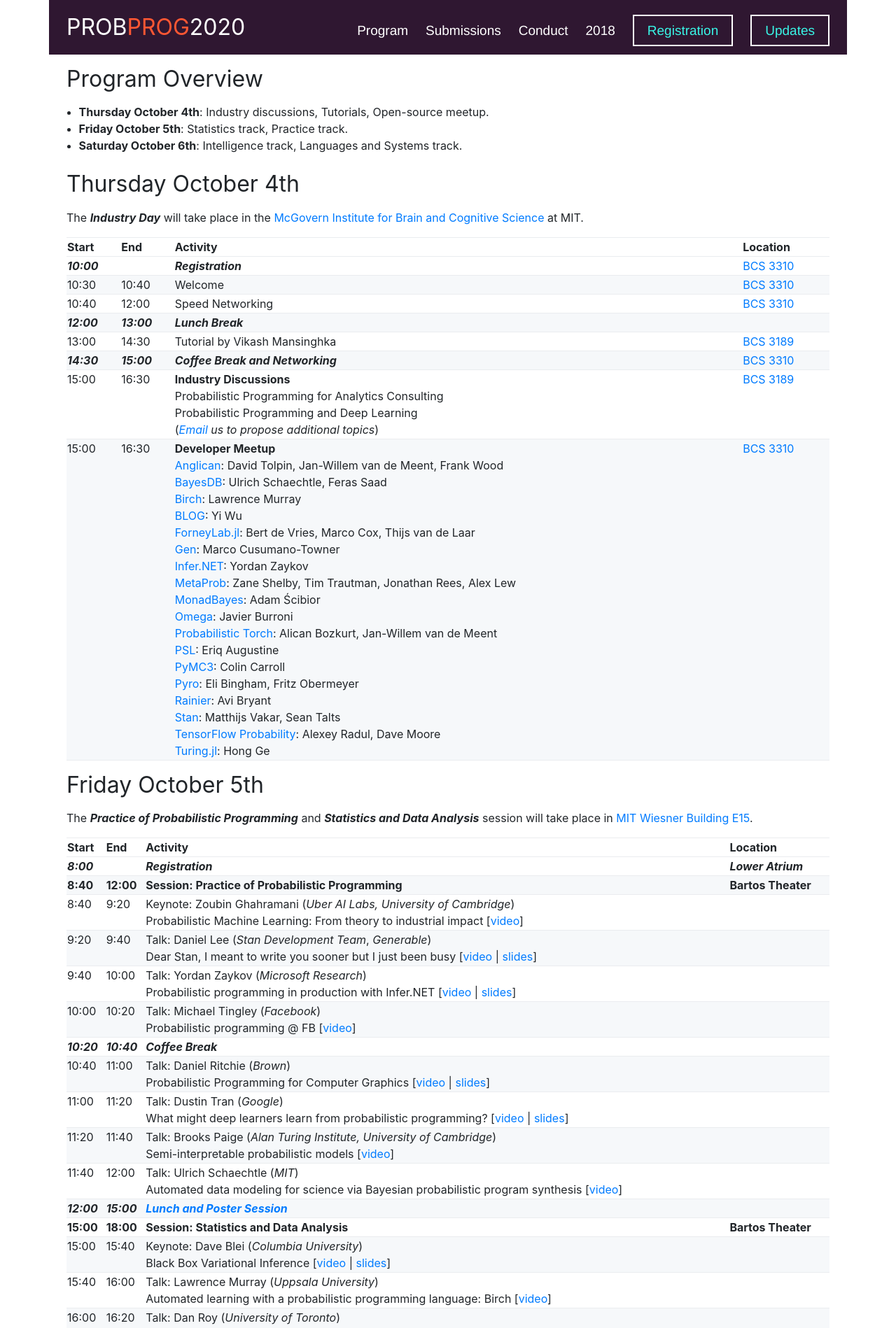
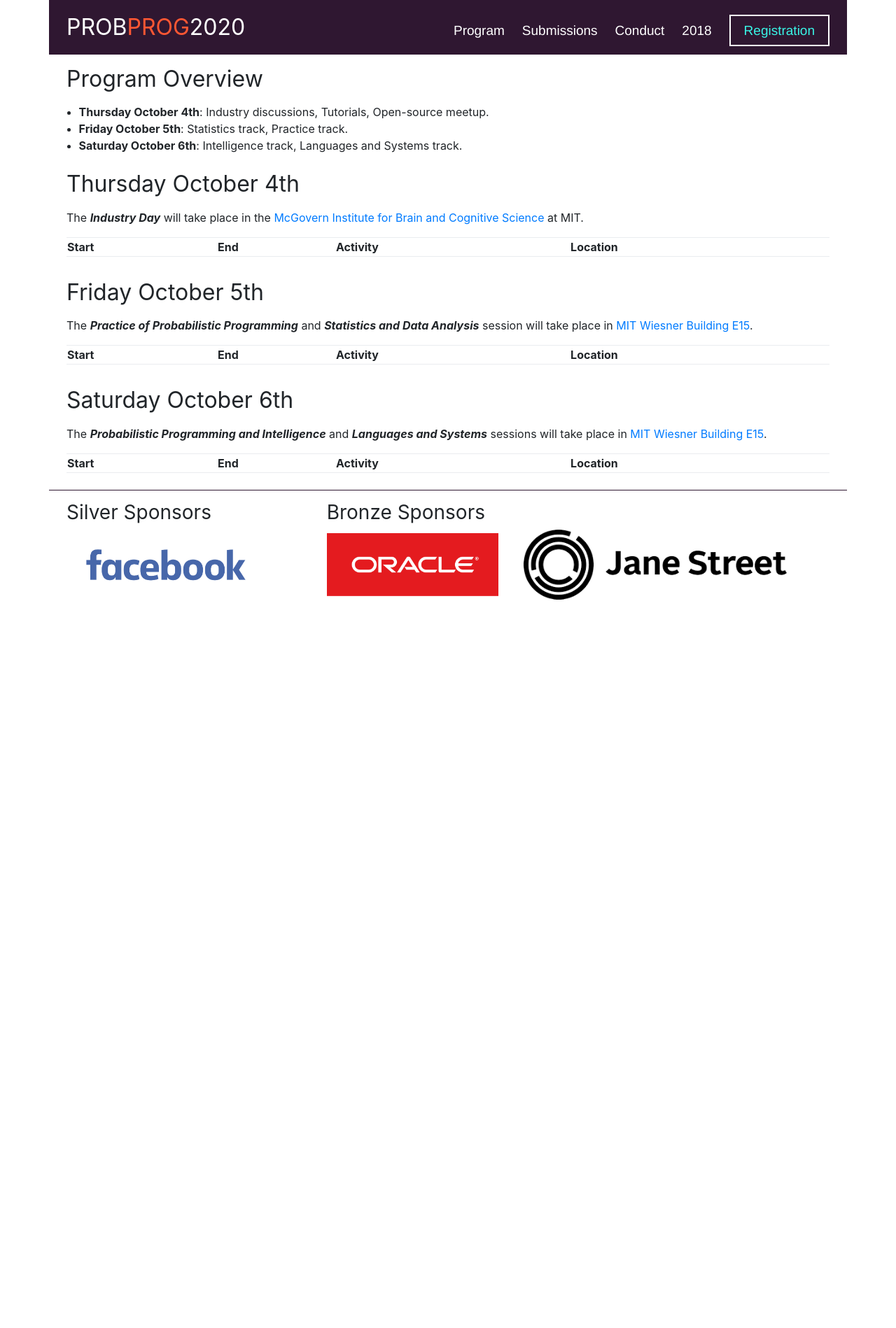
Before and after one commit to probprog-conference/probprog-conference.github.io, a Jekyll site: the page built from schedule/index.md, in a window 1280 px wide. Shown: the top 1898 px of the page at 70% size. Built offline with Jekyll 4.4.1, drawn with Linux system fonts in a browser that asks for light colours; after the commit the page ends 900 px from its top, so only the background shows below that; some of the changed text lies outside the part shown.

Commit message:
updates to style and header

```diff
--- a/_data/schedule-oct4.csv
+++ /dev/null
@@ -1,30 +0,0 @@
-Start Time,End Time,Activity,Location
-***10:00***,,***Registration***,[BCS 3310](https://whereis.mit.edu/?go=46)
-10:30,10:40,Welcome ,[BCS 3310](https://whereis.mit.edu/?go=46)
-10:40,12:00,Speed Networking,[BCS 3310](https://whereis.mit.edu/?go=46)
-***12:00***,***13:00***,***Lunch Break***,
-13:00,14:30,Tutorial by Vikash Mansinghka,[BCS 3189](https://whereis.mit.edu/?go=46)
-***14:30***,***15:00***,***Coffee Break and Networking***,[BCS 3310](https://whereis.mit.edu/?go=46)
-15:00,16:30,"**Industry Discussions**
- Probabilistic Programming for Analytics Consulting
- Probabilistic Programming and Deep Learning
- (*[Email](mailto:probprog-chairs@googlegroups.com) us to propose additional topics*)",[BCS 3189](https://whereis.mit.edu/?go=46)
-15:00,16:30,"**Developer Meetup**
-[Anglican](http://anglican.ml/): David Tolpin, Jan-Willem van de Meent, Frank Wood
-[BayesDB](http://probcomp.csail.mit.edu/bayesdb/): Ulrich Schaechtle, Feras Saad
-[Birch](birch-lang.org): Lawrence Murray
-[BLOG](http://bayesianlogic.github.io/): Yi Wu
-[ForneyLab.jl](forneylab.org): Bert de Vries, Marco Cox, Thijs van de Laar
-[Gen](https://github.com/probcomp/Gen): Marco Cusumano-Towner
-[Infer.NET](http://infernet.azurewebsites.net/): Yordan Zaykov
-[MetaProb](): Zane Shelby, Tim Trautman, Jonathan Rees, Alex Lew
-[MonadBayes](https://github.com/adscib/monad-bayes): Adam Ścibior
-[Omega](https://github.com/zenna/Omega.jl): Javier Burroni
-[Probabilistic Torch](https://github.com/probtorch/probtorch): Alican Bozkurt, Jan-Willem van de Meent
-[PSL](https://psl.linqs.org): Eriq Augustine
-[PyMC3](https://docs.pymc.io/ ): Colin Carroll
-[Pyro](http://pyro.ai): Eli Bingham, Fritz Obermeyer
-[Rainier](https://github.com/stripe/rainier): Avi Bryant
-[Stan](http://mc-stan.org): Matthijs Vakar, Sean Talts
-[TensorFlow Probability](https://www.tensorflow.org/probability/): Alexey Radul, Dave Moore
-[Turing.jl](turing.ml): Hong Ge   ",[BCS 3310](https://whereis.mit.edu/?go=46)
--- a/_data/schedule-oct5.csv
+++ /dev/null
@@ -1,22 +0,0 @@
-Start Time,End Time,Activity,Location,Talk Title,Video,Release,Slides,Movie
-***8:00***,,***Registration***,***Lower Atrium***,,,,,
-**8:40**,**12:00**,**Session: Practice of Probabilistic Programming**,**Bartos Theater**,,,,,
-8:40,9:20,"Keynote: Zoubin Ghahramani (*Uber AI Labs, University of Cambridge*)",,Probabilistic Machine Learning: From theory to industrial impact,https://youtu.be/crvNIGyqGSU,Yes,,
-9:20,9:40,"Talk: Daniel Lee (*Stan Development Team*, *Generable*)",,"Dear Stan, I meant to write you sooner but I just been busy ",https://youtu.be/3Q_E7RztJL8,Yes,Daniel-Lee.pdf,
-9:40,10:00,Talk: Yordan Zaykov (*Microsoft Research*),,Probabilistic programming in production with Infer.NET,https://youtu.be/g_LSbqLBdM0,Yes,Yordan-Zaykov.pdf,
-10:00,10:20,Talk: Michael Tingley (*Facebook*),,Probabilistic programming @ FB,https://youtu.be/gn6M8MX8jpI,Yes,,
-***10:20***,***10:40***,***Coffee Break***,,,,,,
-10:40,11:00,Talk: Daniel Ritchie (*Brown*),,Probabilistic Programming for Computer Graphics,https://youtu.be/QprVu_pLT4w,Yes,Daniel-Ritchie.pdf,05-Daniel-Ritchie.mp4
-11:00,11:20,Talk: Dustin Tran (*Google*),,What might deep learners learn from probabilistic programming?,https://youtu.be/30FDdK2734I,Yes,Dustin-Tran.pdf,
-11:20,11:40,"Talk: Brooks Paige (*Alan Turing Institute, University of Cambridge*)",,Semi-interpretable probabilistic models,https://youtu.be/X7ED8Fi1948,Yes,,
-11:40,12:00,Talk: Ulrich Schaechtle (*MIT*),,Automated data modeling for science via Bayesian probabilistic program synthesis,https://youtu.be/ebC6izNXgEw,Yes,,
-***12:00***,***15:00***,***[Lunch and Poster Session](/posters/#friday-october-5th-1200-1500)***,,,,,,
-**15:00**,**18:00**,**Session: Statistics and Data Analysis**,**Bartos Theater**,,,,,
-15:00,15:40,Keynote: Dave Blei (*Columbia University*),,Black Box Variational Inference,https://youtu.be/-H2N4tVDK7I,Yes,Dave-Blei.pdf,
-15:40,16:00,Talk: Lawrence Murray (*Uppsala University*),,Automated learning with a probabilistic programming language: Birch,https://youtu.be/3FUaQGyAPCc,Yes,,
-16:00,16:20,Talk: Dan Roy (*University of Toronto*),,Algorithmic Barriers to Representing Conditional Independence,https://youtu.be/i2xtOLphQzU,Yes,,
-***16:20***,***16:40***,***Coffee Break***,,,,,,
-16:40,17:00,Talk: Tom Rainforth (*University of Oxford*),,Nesting Probabilistic Programs,https://youtu.be/vI4r9avPX9Y,Yes,Tom-Rainforth.pdf,
-17:00,17:20,Talk: Maria Gorinova (*University of Edinburgh*),,SlicStan: Optimising Probabilistic Programs using Information Flow Analysis,https://youtu.be/JLw2X0vPhMg,Yes,Maria-Gorinova.pdf,
-17:20,17:40,Talk: Hong Ge & Kai Xu (*University of Cambridge*),,The Turing Language for Probabilistic Programming,https://youtu.be/HtQF7Ebo4kY,No,Hong-Ge-and-Kai-Xu.pdf,
-17:40,18:00,Talk: Feras Saad (*MIT*),,Bayesian Synthesis of Probabilistic Programs for Automatic Data Modeling,https://youtu.be/l_PV1o3DK0g,Yes,,
--- a/_data/schedule-oct6.csv
+++ /dev/null
@@ -1,23 +0,0 @@
-Start Time,End Time,Activity,Location,Talk Title,Video,Release,Slides,Movie
-***8:00***,,***Registration***,***Lower Atrium***,,,,,
-**8:40**,**12:00**,**Session: Intelligence**,**Bartos Theater**,,,,,
-8:40,9:20,Keynote: Stuart Russell (*UC Berkeley*),,Probabilistic programming and AI,https://youtu.be/JzBrp5LnNCo,Yes,Stuart-Russell.pdf,
-9:20,9:40,Talk: Josh Tenenbaum (*MIT*),,Towards More Human-like Intelligence in Machines,https://youtu.be/0Tj6CeYCmzw,Yes,,
-9:40,10:00,Talk: Kristian Kersting (*TU Darmstadt*),,Democratizing Machine Learning using Probabilistic Programming,https://youtu.be/A8IA5u3gWRs,Yes,Kristian-Kersting.pdf,
-10:00,10:20,Talk: Frank Wood (*University of British Columbia*),,Inference Compilation,https://youtu.be/jp3noyIYAbA,Yes,Frank-Wood.pdf,
-***10:20***,***10:40***,***Coffee Break***,,,,,,
-10:40,11:00,*Community Announcements and Discussion*,,,,,,
-11:00,11:20,"Talk: Noah Goodman (*Uber AI Labs, Stanford*)",,Accelerating science with PPLs for experiment design,https://youtu.be/QIewwBOeQh0,Yes,,
-11:20,11:40,Talk: Marco Cusumano-Towner (*MIT*),,Gen: A Flexible System for Programming Probabilistic AI,https://youtu.be/f-gaf-Yro40,Yes,Marco-Cusumano-Towner.pdf,
-11:40,12:00,Talk: Kevin Ellis (*MIT*),,Growing Libraries of Subroutines with Wake/Sleep Bayesian Program Learning,https://youtu.be/_oyGF1YqdJc,Yes,Kevin-Ellis.pdf,
-***12:00***,***14:40***,***[Lunch and Poster Session](/posters/#saturday-october-6th-1200-1440)***,,,,,,
-**14:40**,**17:40**,**Session: Languages and Systems**,**Bartos Theater**,,,,,
-14:40,15:20,Keynote: Jean-Baptiste Tristan (*Oracle Labs*),,Compilation of Probabilistic Programs,https://youtu.be/aEpVppFBFbs,Yes,Jean-Baptiste-Tristan.pdf,
-15:20,15:40,Talk: Angelika Kimmig (*University of Cardiff*),, A short introduction to probabilistic logic programming,https://youtu.be/5g0Z5b77rOs,Yes,,
-15:40,16:00,Talk: Hongseok Yang (*KAIST*),,Reparameterization Gradient for Non-differentiable Models from Probabilistic Programming,https://youtu.be/SVQl2ExzNsw,Yes,Hongseok-Yang.pdf,
-16:00,16:20,Talk: Chung-Chieh (Ken) Shan (*Indiana University*),,Calculating distributions,https://youtu.be/NMuLAsIfwr8,Yes,Chung-Chieh-Shan.pdf,
-***16:20***,***16:40***,***Coffee Break***,,,,,,
-16:40,17:00,Talk: Adam Scibior (*University of Cambridge*),,Denotational account of approximate Bayesian inference,https://youtu.be/oj_ckmLOyXA,Yes,Adam-Scibior.pdf,
-17:00,17:20,Talk: Sarah Chasins (*UC Berkeley*),,Data-Driven Synthesis of Full Probabilistic Programs,https://youtu.be/FNYHS1WEFWY,Yes,,
-17:20,17:40,Talk: Eric Atkinson (*MIT*),,Verifying Handcoded Probabilistic Inference Procedures,https://youtu.be/4WweBhMzvSM,Yes,,
-17:40,18:00,Talk: Timon Gehr (*ETH*),,PSI: Exact Symbolic Inference for Probabilistic Programs,https://youtu.be/4DEOYw8J24w,No,,
--- a/_includes/header.html
+++ b/_includes/header.html
@@ -1,11 +1,11 @@
 <div class="col">
   <div class="row">
 
-    <div class="title col-sm-12 col-md-4">
+    <div class="title col-sm-12 col-md-3">
       <a href="/">PROB<span class="text-orange">PROG</span>2020</a>
     </div>
 
-    <div class="col-sm-12 col-md-8">
+    <div class="col-sm-12 col-md-9">
       <ul class="nav nav-pills float-right">
         {% for link in site.navigation %}
         {% capture url %}{{site.baseurl}}{{link.url}}{% endcapture %}
@@ -16,10 +16,11 @@
         <li class="external">
           <a href="https://probprog.ticketleap.com/probprog-2020/" title="Registration">Registration</a>
         </li>
-        <li class="external">
+<!--         <li class="external">
           <a href="https://airtable.com/shrP9DcRnK3z2WMya" title="E-mail">Updates</a>
         </li>
-      </ul>
+ -->
+        </ul>
     </div>
   </div>
 </div>
--- a/assets/css/style.scss
+++ b/assets/css/style.scss
@@ -38,12 +38,26 @@
 table.schedule {
     display: table;
     width: 100%;
+    layout: fixed;
     border-top: 1px solid $border-color;
     border-bottom: 1px solid $border-color;
+    margin-bottom: 1.5em;
 }
 
 table.schedule tr {
     border-top: 1px solid $border-color;
+}
+
+th.time {
+    width: 5em;
+}
+
+th.activity {
+    width: 14em;
+}
+
+th.id {
+    width: 3em;
 }
 
 table.schedule td, .markdown-body table.schedule th {
```
Also changed, not shown: _data/posters.csv (deleted).
